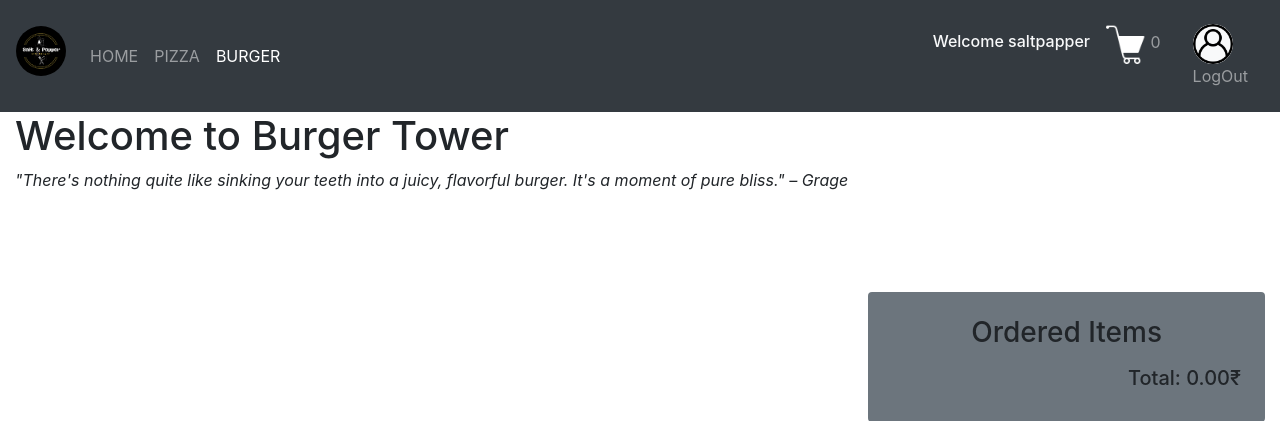
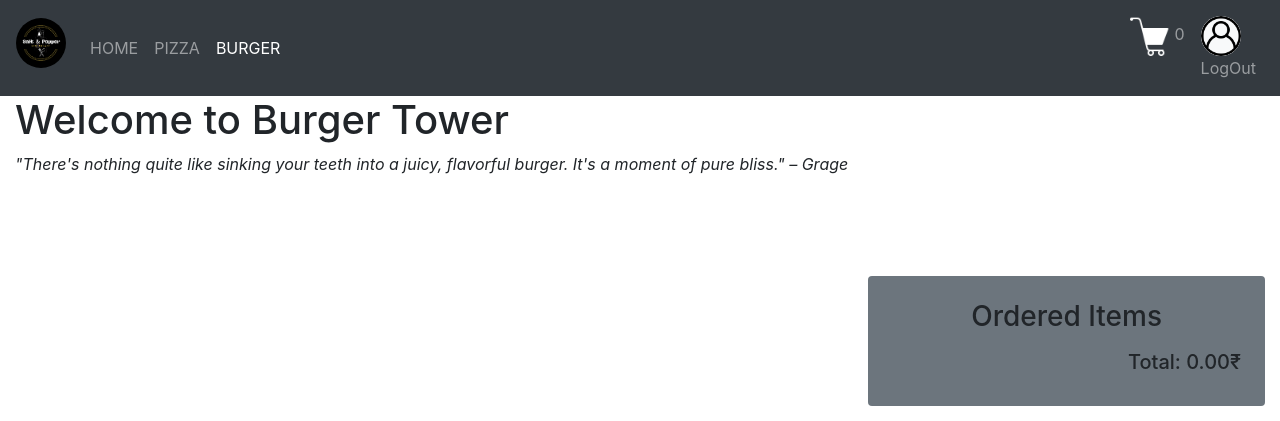
Before and after one commit to fasinifasil/saltandpepper-Restaurant, a Django app: page /food/burger in a window 1280 px wide. Shown: the top 421 px of the page. Run offline with Django 5.2, Linux system fonts and the light colour scheme; a user stored in the database is signed in; data that the repository does not hold is empty.

Commit message:
Salt Pepper Restuarent Lst Cart

```diff
--- a/BaseApp/templates/food/base.html
+++ b/BaseApp/templates/food/base.html
@@ -3,29 +3,30 @@
 {% load static %}
 <head>
     <meta charset="UTF-8">
+    <meta name="viewport" content="width=device-width, initial-scale=1, shrink-to-fit=no">
     <title>{% block title %}{% endblock %}</title>
     <link rel="icon" type="image/x-icon" href="{% static 'images/logo.png' %}">
     <link rel="stylesheet" type="text/css" href="{% static 'css/style.css' %}">
     <link rel="stylesheet" href="https://cdn.jsdelivr.net/npm/bootstrap@4.6.2/dist/css/bootstrap.min.css">
-    <script src="https://cdn.jsdelivr.net/npm/jquery@3.7.1/dist/jquery.slim.min.js"></script>
+    <script src="https://cdn.jsdelivr.net/npm/jquery@3.5.1/dist/jquery.slim.min.js"></script>
     <script src="https://cdn.jsdelivr.net/npm/popper.js@1.16.1/dist/umd/popper.min.js"></script>
-    <script src="https://cdn.jsdelivr.net/npm/bootstrap@4.6.2/dist/js/bootstrap.bundle.min.js"></script>
+    <script src="https://cdn.jsdelivr.net/npm/bootstrap@4.6.2/dist/js/bootstrap.min.js"></script>
     <script src="{% static 'js/main.js' %}"></script>
 </head>
 <body>
 
-<nav class="navbar navbar-expand-sm bg-dark navbar-dark">
+<nav class="navbar navbar-expand-md bg-dark navbar-dark">
     <!-- Brand/logo -->
     <a class="navbar-brand" href="#">
         <img src="{% static 'images/logo.png' %}" class="logo rounded-circle" alt="logo" style="width:50px;">
     </a>
-    <button class="navbar-toggler" type="button" data-toggle="collapse" data-target="#mynav" aria-controls="mynav">
+    <button class="navbar-toggler" type="button" data-toggle="collapse" data-target="#mynav">
         <span class="navbar-toggler-icon"></span>
     </button>
 
     <div class="collapse navbar-collapse" id="mynav">
         <!-- Links -->
-        <ul class="navbar-nav">
+        <ul class="navbar-nav mr-auto">
 
             <li class="nav-item">
                 <a class="nav-link {% if active_link == 'index' %} active {% endif %}" href="{% url 'index' %}">HOME</a>
@@ -37,26 +38,23 @@
                 <a class="nav-link  {% if active_link == 'burgers' %} active {% endif %}" href="{% url 'BaseApp:burgers' %}">BURGER</a>
             </li>
         </ul>
-        <ul class="navbar-nav ml-auto">
+        <ul class="navbar-nav">
             {% if user.is_authenticated %}
-                <li class="nav-item mt-4">
-                    <h6 class="text-light">Welcome {{ user.username }}</h6>
-                </li>
                 <li class="nav-item">
-                    <a href="{% url 'BaseApp:order' %}" class="nav-link {% if active_link == 'orderpage' %} active {% endif %} p-3">
+                    <a href="{% url 'BaseApp:order' %}" class="nav-link {% if active_link == 'orderpage' %} active {% endif %}">
                         <img src="{% static 'images/icon.png' %}" height="40px" width="40px">
                         <span id="cart"></span>
                     </a>
                 </li>
                 <li class="nav-item">
-                    <a href="{% url 'BaseApp:logout' %}" class="nav-link  p-3">
+                    <a href="{% url 'BaseApp:logout' %}" class="nav-link">
                         <img src="{% static 'images/user-interface.png' %}" height="40px" width="40px" class="bg-light rounded-circle" ><br>
                         <span>LogOut</span>
                     </a>
                 </li>
             {% else %}
                 <li class="nav-item">
-                    <a href="{% url 'BaseApp:login' %}" class="nav-link {% if active_link == 'login' %} active {% endif %} p-3 ">
+                    <a href="{% url 'BaseApp:login' %}" class="nav-link {% if active_link == 'login' %} active {% endif %}">
                         <img src="{% static 'images/user-interface.png' %}" class="bg-light rounded-circle" height="40px" width="40px"><br>
                         <span id="login">Login</span>
                     </a>
@@ -70,8 +68,6 @@
 {% endblock %}
 
 <script src="https://cdn.jsdelivr.net/npm/bootstrap@5.0.2/dist/js/bootstrap.bundle.min.js" integrity="sha384-MrcW6ZMFYlzcLA8Nl+NtUVF0sA7MsXsP1UyJoMp4YLEuNSfAP+JcXn/tWtIaxVXM" crossorigin="anonymous"></script>
-<script src="https://cdn.jsdelivr.net/npm/@popperjs/core@2.9.2/dist/umd/popper.min.js" integrity="sha384-IQsoLXl5PILFhosVNubq5LC7Qb9DXgDA9i+tQ8Zj3iwWAwPtgFTxbJ8NT4GN1R8p" crossorigin="anonymous"></script>
-<script src="https://cdn.jsdelivr.net/npm/bootstrap@5.0.2/dist/js/bootstrap.min.js" integrity="sha384-cVKIPhGWiC2Al4u+LWgxfKTRIcfu0JTxR+EQDz/bgldoEyl4H0zUF0QKbrJ0EcQF" crossorigin="anonymous"></script>
 <script src="https://code.jquery.com/jquery-3.7.1.min.js" integrity="sha256-/JqT3SQfawRcv/BIHPThkBvs0OEvtFFmqPF/lYI/Cxo=" crossorigin="anonymous"></script>
 </body>
 </html>
```
